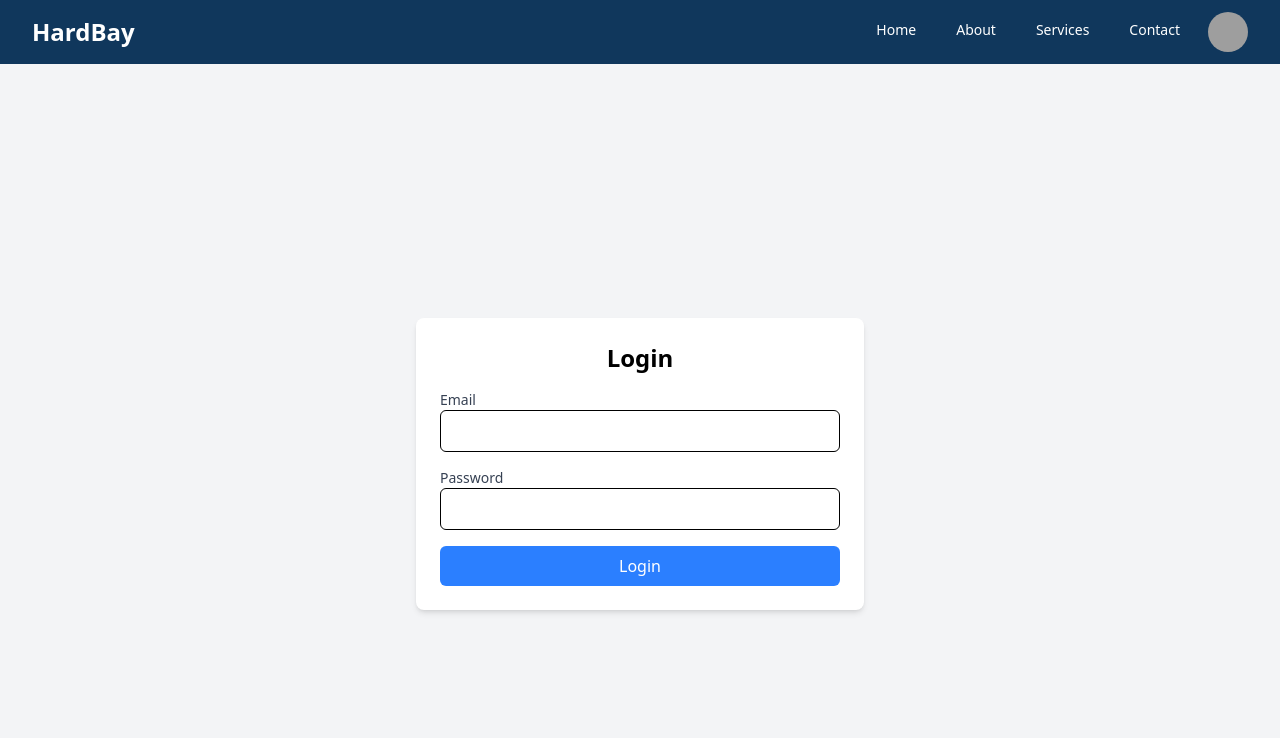
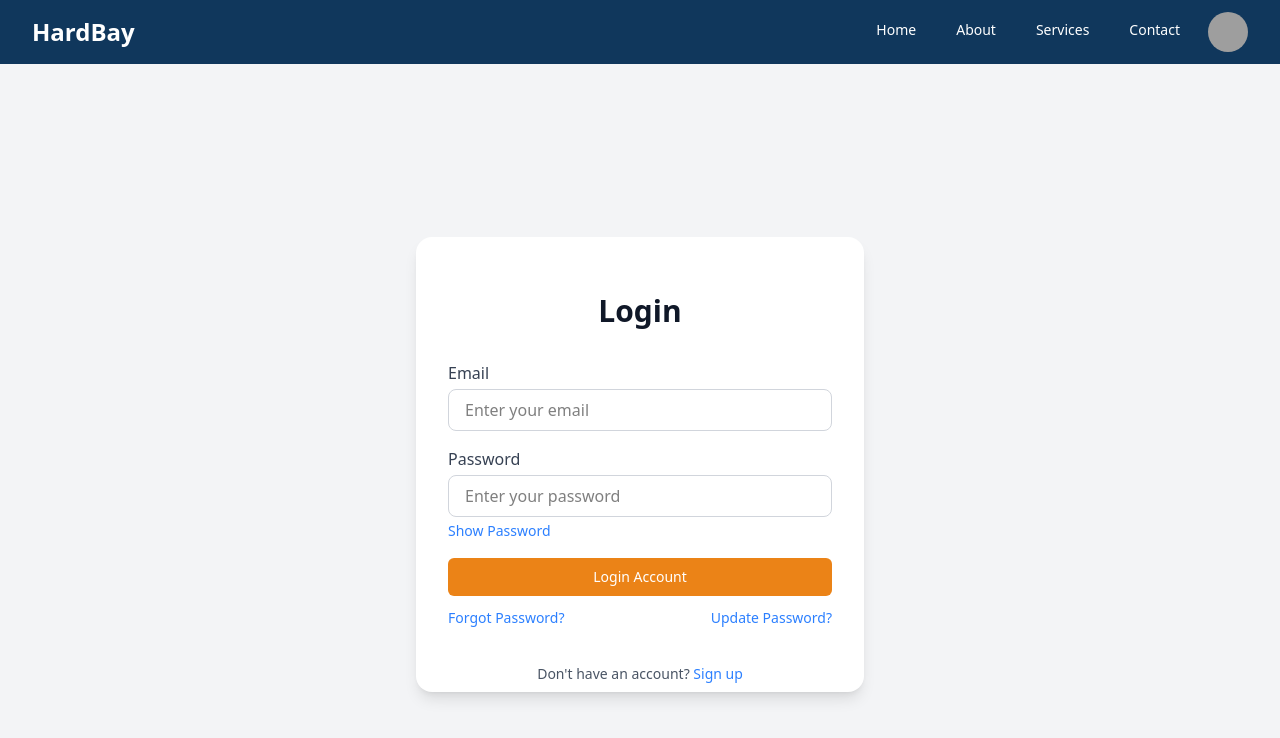
Before and after one commit to Sazzad-Hosen-Mahim/hardbay, a React (Vite) app: page /login in a window 1280 px wide. Shown: the top 738 px of the page. Built offline with nearby package versions, Linux system fonts and the light colour scheme; grey boxes are pictures that could not be loaded.

Commit message:
login page added

```diff
--- a/package.json
+++ b/package.json
@@ -27,7 +27,7 @@
     "react-hot-toast": "^2.5.2",
     "react-icons": "^5.5.0",
     "react-redux": "^9.2.0",
-    "react-router-dom": "^7.3.0",
+    "react-router-dom": "^7.5.0",
     "tailwind-merge": "^3.0.2",
     "tailwindcss": "^4.0.12",
     "tailwindcss-animate": "^1.0.7",
--- a/src/pages/Login.tsx
+++ b/src/pages/Login.tsx
@@ -1,70 +1,111 @@
-import { useForm } from "react-hook-form";
-import { z } from "zod";
-import { zodResolver } from "@hookform/resolvers/zod";
-
-const loginSchema = z.object({
-  email: z.string().email("Invalid email format"),
-  password: z.string().min(6, "Password must be at least 6 characters"),
-});
-
-type LoginFormInputs = z.infer<typeof loginSchema>;
+import React, { useState } from 'react';
+import { useNavigate } from 'react-router-dom';
 
 const Login = () => {
-  const {
-    register,
-    handleSubmit,
-    formState: { errors },
-  } = useForm<LoginFormInputs>({
-    resolver: zodResolver(loginSchema),
-  });
+	const [email, setEmail] = useState('');
+	const [password, setPassword] = useState('');
+	const [showPassword, setShowPassword] = useState(false);
+	const [isSubmitLogin, setIsSubmitLogin] = useState(false);
 
-  const onSubmit = (data: LoginFormInputs) => {
-    console.log("Login Data:", data);
+	const navigate = useNavigate(); // 👈 initialize navigate
+
+	const handleLogin = (e: React.FormEvent) => {
+		e.preventDefault();
+
+		if (!email || !password) {
+			alert('Please enter both email and password.');
+			return;
+		}
+
+		// Replace with your real login logic
+		console.log('Logging in with:', { email, password });
+		navigate('/');
+
+		// After login, navigate somewhere (optional)
+		// navigate("/dashboard");
+	};
+
+	const handleForgotPassword = () => {
+		navigate('/forgot-password');
+	};
+
+	const handleUpdatePassword = () => {
+		navigate('/update-password');
 	};
 
 	return (
-    <div className="flex items-center justify-center min-h-screen bg-gray-100">
-      <div className="w-full max-w-md bg-white p-6 rounded-lg shadow-md">
-        <h2 className="text-2xl font-semibold text-center">Login</h2>
-        <form onSubmit={handleSubmit(onSubmit)} className="mt-4">
-          {/* Email Field */}
+		<div className="min-h-screen flex items-center justify-center bg-gray-100">
+			<div className="bg-white p-8 rounded-2xl shadow-lg w-full max-w-md pb-2 ">
+				<div className="mb-6">
+					<h2 className="mt-6 text-center text-3xl font-bold text-gray-900 relative group pb-2 hover:text-primary-orange ">
+						Login
+						<span className="absolute left-0 bottom-0 w-full  h-[2px] bg-primary-orange transform scale-x-0 origin-center transition-transform duration-300 group-hover:scale-x-100" />
+					</h2>
+				</div>
+				<form onSubmit={handleLogin}>
 					<div className="mb-4">
-            <label className="block text-sm font-medium text-gray-700">
+						<label className="block text-gray-700 font-medium mb-1">
 							Email
 						</label>
 						<input
 							type="email"
-              {...register("email")}
-              className="w-full p-2 border rounded-md focus:outline-none focus:ring-2 focus:ring-blue-500"
+							className="w-full px-4 py-2 border border-gray-300 rounded-lg focus:outline-none focus:ring-2 focus:ring-blue-400"
+							placeholder="Enter your email"
+							value={email}
+							onChange={e => setEmail(e.target.value)}
+							required
 						/>
-            {errors.email && (
-              <p className="text-red-500 text-sm">{errors.email.message}</p>
-            )}
 					</div>
-
-          {/* Password Field */}
 					<div className="mb-4">
-            <label className="block text-sm font-medium text-gray-700">
+						<label className="block text-gray-700 font-medium mb-1">
 							Password
 						</label>
 						<input
-              type="password"
-              {...register("password")}
-              className="w-full p-2 border rounded-md focus:outline-none focus:ring-2 focus:ring-blue-500"
+							type={showPassword ? 'text' : 'password'}
+							className="w-full px-4 py-2 border border-gray-300 rounded-lg focus:outline-none focus:ring-2 focus:ring-blue-400"
+							placeholder="Enter your password"
+							value={password}
+							onChange={e => setPassword(e.target.value)}
+							required
 						/>
-            {errors.password && (
-              <p className="text-red-500 text-sm">{errors.password.message}</p>
-            )}
+						<button
+							type="button"
+							className="text-sm text-blue-500 mt-1"
+							onClick={() => setShowPassword(!showPassword)}
+						>
+							{showPassword ? 'Hide Password' : 'Show Password'}
+						</button>
 					</div>
 
-          {/* Submit Button */}
 					<button
 						type="submit"
-            className="w-full bg-blue-500 text-white p-2 rounded-md hover:bg-blue-600"
+						disabled={isSubmitLogin}
+						className={`group relative w-full flex justify-center py-2 px-4 border border-transparent text-sm font-medium rounded-md text-white ${
+							isSubmitLogin
+								? 'bg-primary-orange cursor-pointer'
+								: 'bg-primary-orange hover:bg-orange-500 focus:outline-none focus:ring-2 focus:ring-offset-2 focus:ring-orange-3000'
+						} transition-colors duration-200`}
 					>
-            Login
+						{isSubmitLogin ? 'Logging in Account...' : 'Login Account'}
 					</button>
+
+					{/* Extra Buttons */}
+					<div className="flex justify-between text-sm text-blue-500 py-3">
+						<button type="button" onClick={handleForgotPassword}>
+							Forgot Password?
+						</button>
+						<button type="button" onClick={handleUpdatePassword}>
+							Update Password?
+						</button>
+					</div>
 				</form>
+
+				<p className="text-center text-sm text-gray-600 mt-6">
+					Don't have an account?{' '}
+					<a href="/signup" className="text-blue-500">
+						Sign up
+					</a>
+				</p>
 			</div>
 		</div>
 	);
```
Also changed, not shown: 1 other file (tests, documents, lock files or other folders). Lines whose indentation alone changed are shown as unchanged.
